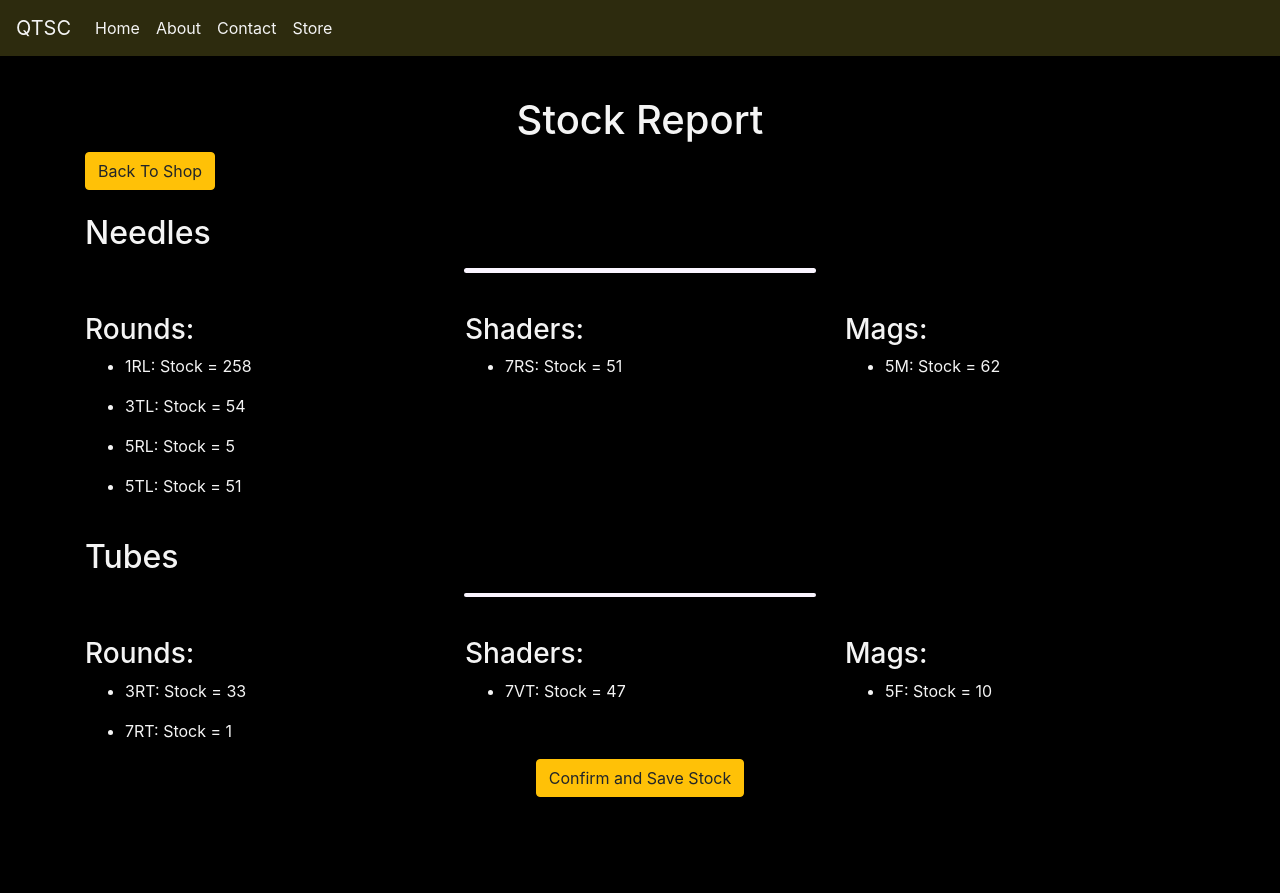
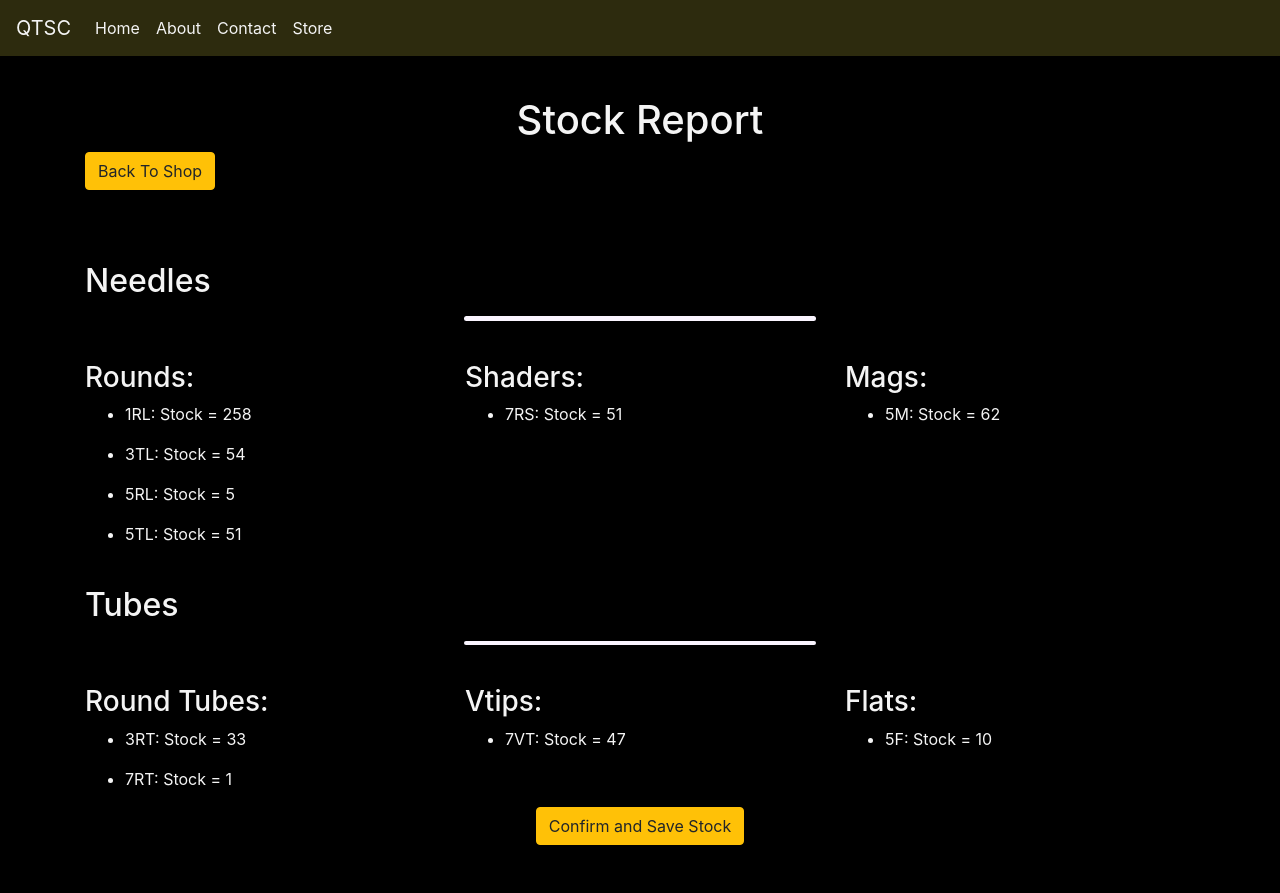
Before and after one commit to JackSnowdon/QSTC, a Django app: page /shop/get_all_stock/ in a window 1280 px wide. Before the commit the page ends 797 px from the top, so only its background shows below. Run offline with Django 3.2, Linux system fonts and the light colour scheme; data comes from the database, SQL or seed files in the repository; both versions use the stored data as it was after the commit; some libraries are stand-ins or nearby versions.

Commit message:
basic stock report working, need to remove old StockObjects on new reports

```diff
--- a/shop/admin.py
+++ b/shop/admin.py
@@ -1,5 +1,5 @@
 from django.contrib import admin
-from .models import Round, RoundTube, Mag, Shader, Vtip
+from .models import Round, RoundTube, Mag, Shader, StockObject, StockReport, Vtip
 
 # Register your models here.
 
@@ -9,3 +9,5 @@ admin.site.register(RoundTube)
 admin.site.register(Shader)
 admin.site.register(Mag)
 admin.site.register(Vtip)
+admin.site.register(StockReport)
+admin.site.register(StockObject)
--- a/shop/templates/stock.html
+++ b/shop/templates/stock.html
@@ -2,6 +2,8 @@
 
 <h1 class="text-center">Stock Report</h1>
 <a href="{% url 'shop' %}" role="button" class="btn btn-warning" id="back" aria-disabled="false">Back To Shop</a>
+<br>
+<br>
 <br>
 <br>
 
@@ -59,7 +61,7 @@
 <br>
 <div class="row">
     <div class="col-4">
-        <h3>Rounds:</h3>
+        <h3>Round Tubes:</h3>
         {% for t in tubes %}
         <ul>
             <li>
@@ -73,7 +75,7 @@
     <br>
 
     <div class="col-4">
-        <h3>Shaders:</h3>
+        <h3>Vtips:</h3>
         {% for v in vtips %}
         <ul>
             <li>
@@ -85,9 +87,8 @@
     <br>
     <br>
 
-
     <div class="col-4">
-        <h3>Mags:</h3>
+        <h3>Flats:</h3>
         {% for f in flats %}
         <ul>
             <li>
@@ -99,7 +100,7 @@
 </div>
 
 <div class="text-center">
-    <a href="#" role="button" class="btn btn-warning" id="all-stock" aria-disabled="false">Confirm and Save Stock</a>
+    <a href="{% url 'save_stock_report' %}" role="button" class="btn btn-warning" id="all-stock" aria-disabled="false">Confirm and Save Stock</a>
 </div>
 
 <br>
--- a/shop/urls.py
+++ b/shop/urls.py
@@ -31,12 +31,14 @@ from .views import (
     plus_mag,
     plus_vtip,
     plus_flat,
+    save_stock_report,
     shop,
 )
 
 urlpatterns = [
     path("shop/", shop, name="shop"),
     path("get_all_stock/", get_all_stock, name="get_all_stock"),
+    path("save_stock_report/", save_stock_report, name="save_stock_report"),
     path("add_round/", add_round, name="add_round"),
     path("add_round_tube/", add_round_tube, name="add_round_tube"),
     path("add_mag/", add_mag, name="add_mag"),
--- a/shop/views.py
+++ b/shop/views.py
@@ -1,6 +1,6 @@
 from django.shortcuts import render, redirect, reverse, get_object_or_404
 from django.contrib import messages
-from .models import Flat, Round, RoundTube, Shader, Mag, Vtip
+from .models import Flat, Round, RoundTube, Shader, StockReport, StockObject, Mag, Vtip
 from .forms import (
     EditFlatForm,
     EditRoundForm,
@@ -11,10 +11,13 @@ from .forms import (
     FlatForm,
     RoundForm,
     RoundTubeForm,
+    StockForm,
+    StockObjectForm,
     ShaderForm,
     MagForm,
     VtipForm,
 )
+import datetime
 
 
 # Create your views here.
@@ -410,6 +413,7 @@ def get_all_stock(request):
     tubes = RoundTube.objects.values('name', 'stock').order_by("name")
     vtips = Vtip.objects.values('name', 'stock').order_by("name")
     flats = Flat.objects.values('name', 'stock').order_by("name")
+
     return render(
         request,
         "stock.html",
@@ -422,17 +426,62 @@ def get_all_stock(request):
             "flats": flats,
         },
     )
-    print(rounds)
-    print(shaders)
 
-    return render(
-        request,
-        "stock.html",
-        {
-            "rounds": rounds,
-        },
-    )
 
+def save_stock_report(request):
+
+    rounds = Round.objects.order_by("name")
+    shaders = Shader.objects.order_by("name")
+    mags = Mag.objects.order_by("name")
+    tubes = RoundTube.objects.order_by("name")
+    vtips = Vtip.objects.order_by("name")
+    flats = Flat.objects.order_by("name")
+
+    save_stock_items(rounds)
+    save_stock_items(shaders)
+    save_stock_items(mags)
+    save_stock_items(tubes)
+    save_stock_items(vtips)
+    save_stock_items(flats)
+
+    stockobjects = StockObject.objects.order_by("name")
+
+    stock_form = StockForm()
+    stock = stock_form.save(commit=False)
+    date = datetime.datetime.now()
+    stock.date = date
+    stock.save()
+    print(stock)
+
+    for s in stockobjects:
+        pk = s.id
+        item = StockObject.objects.get(id=pk)
+        print(item)
+        stock.stockitems.add(item)
+        print(stock.stockitems)
+
+    return redirect(reverse("shop"))
+
+def save_stock_items(x):
+    for y in x:
+        stock_item = StockObjectForm()
+        sitem = stock_item.save(commit=False)
+        name = y.name
+        stock = y.stock
+        sitem.name = name
+        sitem.stock = stock
+        print("new", sitem)
+        sitem.save()
+
+
+
+
+def unpack_stock(x):
+
+    name = ([y.name for y in x])
+    stock = ([y.stock for y in x])
+    full_dict = dict(zip(name, stock))
+    return name, stock
 
 
 # Helper Functions
```
Also changed, not shown: shop/forms.py (+13 -1 lines), shop/models.py (+18 -0 lines), db.sqlite3, shop/migrations/0010_stockobject_stockreport.py (added).
